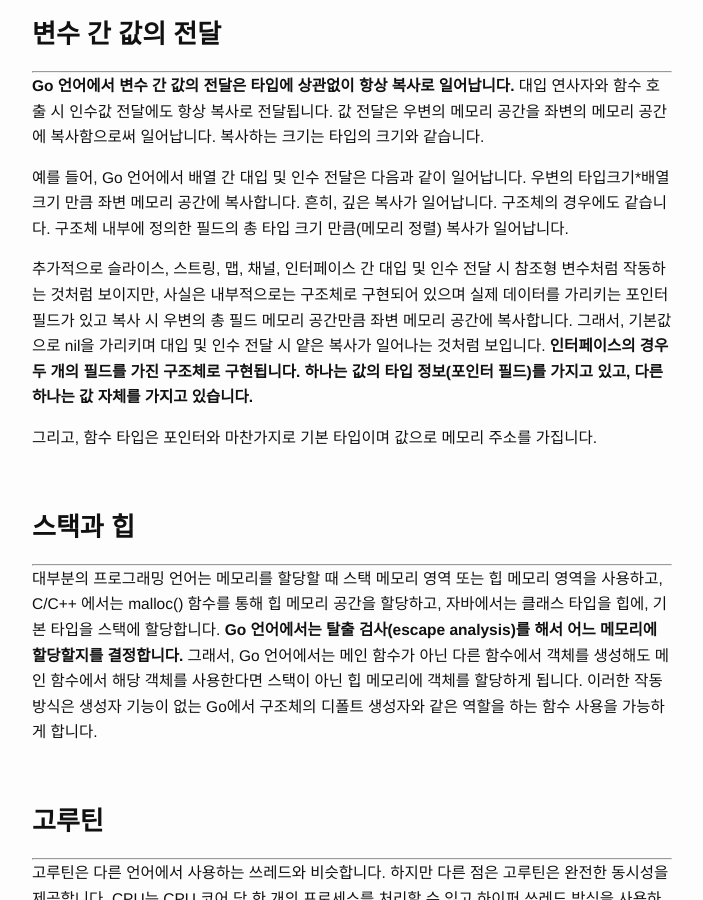
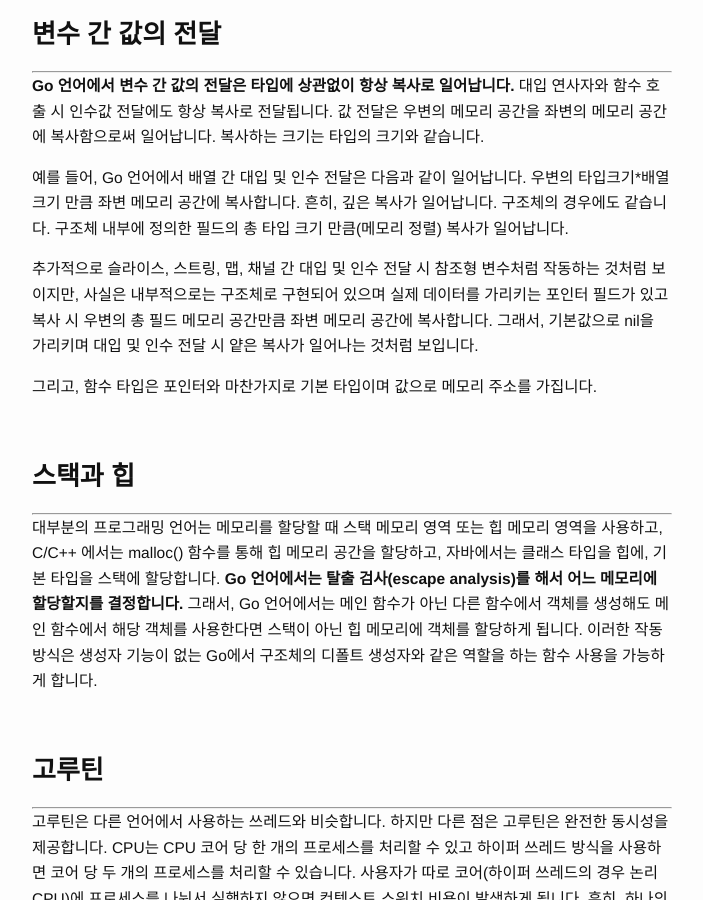
Before and after one commit to Jaeun-Choi98/jaeun-choi98.github.io, a Jekyll site: the page built from _posts/2023-12-05-programming_language_go.md, in a window 1280 px wide and 900 px high, scrolled down 452 px. Shown: the whole window, without its empty margins (288-991 px from the left). Built offline with Jekyll 4.4.1, drawn with Linux system fonts in a browser that asks for light colours.

Commit message:
modify golang post

```diff
--- a/_posts/2023-12-05-programming_language_go.md
+++ b/_posts/2023-12-05-programming_language_go.md
@@ -17,7 +17,7 @@ Golang 언어에 대한 포스터를 작성하고자 합니다. ‘Tucker의 Go
 
 예를 들어, Go 언어에서 배열 간 대입 및 인수 전달은 다음과 같이 일어납니다. 우변의 타입크기\*배열크기 만큼 좌변 메모리 공간에 복사합니다. 흔히, 깊은 복사가 일어납니다. 구조체의 경우에도 같습니다. 구조체 내부에 정의한 필드의 총 타입 크기 만큼(메모리 정렬) 복사가 일어납니다.
 
-추가적으로 슬라이스, 스트링, 맵, 채널, 인터페이스 간 대입 및 인수 전달 시 참조형 변수처럼 작동하는 것처럼 보이지만, 사실은 내부적으로는 구조체로 구현되어 있으며 실제 데이터를 가리키는 포인터 필드가 있고 복사 시 우변의 총 필드 메모리 공간만큼 좌변 메모리 공간에 복사합니다. 그래서, 기본값으로 nil을 가리키며 대입 및 인수 전달 시 얕은 복사가 일어나는 것처럼 보입니다. **인터페이스의 경우 두 개의 필드를 가진 구조체로 구현됩니다. 하나는 값의 타입 정보(포인터 필드)를 가지고 있고, 다른 하나는 값 자체를 가지고 있습니다.**
+추가적으로 슬라이스, 스트링, 맵, 채널 간 대입 및 인수 전달 시 참조형 변수처럼 작동하는 것처럼 보이지만, 사실은 내부적으로는 구조체로 구현되어 있으며 실제 데이터를 가리키는 포인터 필드가 있고 복사 시 우변의 총 필드 메모리 공간만큼 좌변 메모리 공간에 복사합니다. 그래서, 기본값으로 nil을 가리키며 대입 및 인수 전달 시 얕은 복사가 일어나는 것처럼 보입니다.
 
 그리고, 함수 타입은 포인터와 마찬가지로 기본 타입이며 값으로 메모리 주소를 가집니다.
 
```
